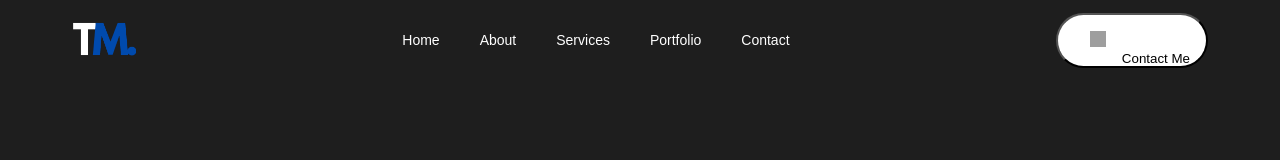
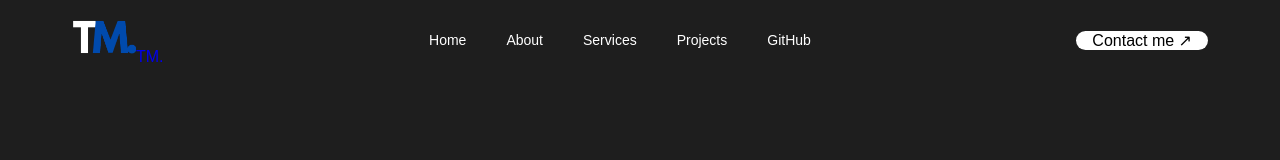
Before and after one commit to TheMughees1/TM-Portfolio, a React (Create React App) app: page / in a window 1280 px wide. Shown: the top 160 px of the page. Built offline with nearby package versions, Linux system fonts and the light colour scheme; grey boxes are pictures that could not be loaded.

Commit message:
Refine React portfolio navigation and remove unused imports

```diff
--- a/src/components/NavBar/navbar.js
+++ b/src/components/NavBar/navbar.js
@@ -1,27 +1,24 @@
-import React from 'react'
-import'./navbar.css'
-import logo from'./../../assests/logo.png.png'
-import contactImg from '../NavBar/contact.png.png'
-import {Link} from 'react-scroll';
-const Navbar = () => {
+import React from "react";
+import "./navbar.css";
+import logo from "../../assests/logo.png.png";
+
+export default function Navbar() {
   return (
-    <nav className="navbar">
-        <img src={logo} alt="logo" className='logo' />
-        <div className="desktoMenu">
+    <nav className="navbar" aria-label="Main navigation">
+      <a className="navbar-brand" href="#header" aria-label="Mughees portfolio home">
+        <img src={logo} alt="TM Studio" className="logo" />
+        <span>TM<span className="brand-accent">.</span></span>
+      </a>
+      <div className="desktoMenu">
         <ul>
-                    <li><a class="active" href="#Home">Home</a></li>
-                    <li><a href="#about">About</a></li>
-                    <li><a href="#services">Services</a></li>
-                    <li><a href="#portfolio">Portfolio</a></li>
-                    <li><a href="#Contact">Contact</a></li>
-                </ul>
-        </div>
-        <button className="desktopMenuBtn">
-            <img src="contact.png.png" alt="" className="desktopMenuImg" />
-        Contact Me
-        </button>
+          <li><a href="#header">Home</a></li>
+          <li><a href="#about">About</a></li>
+          <li><a href="#services">Services</a></li>
+          <li><a href="#portfolio">Projects</a></li>
+          <li><a href="https://github.com/TheMughees1" target="_blank" rel="noreferrer">GitHub</a></li>
+        </ul>
+      </div>
+      <a className="desktopMenuBtn" href="mailto:bhattimughees195@gmail.com">Contact me <span aria-hidden="true">↗</span></a>
     </nav>
-  )
+  );
 }
-
-export default Navbar
```
